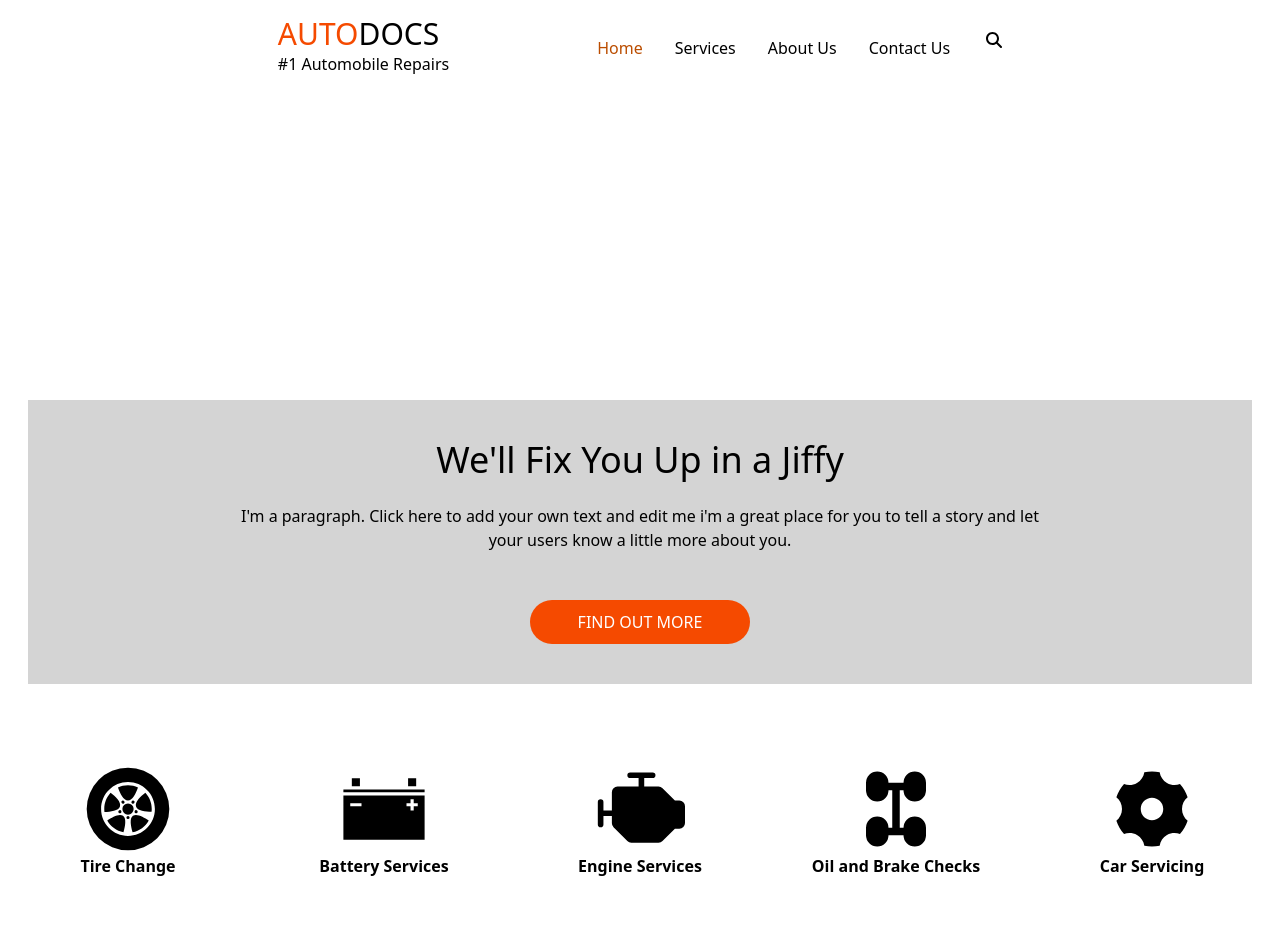
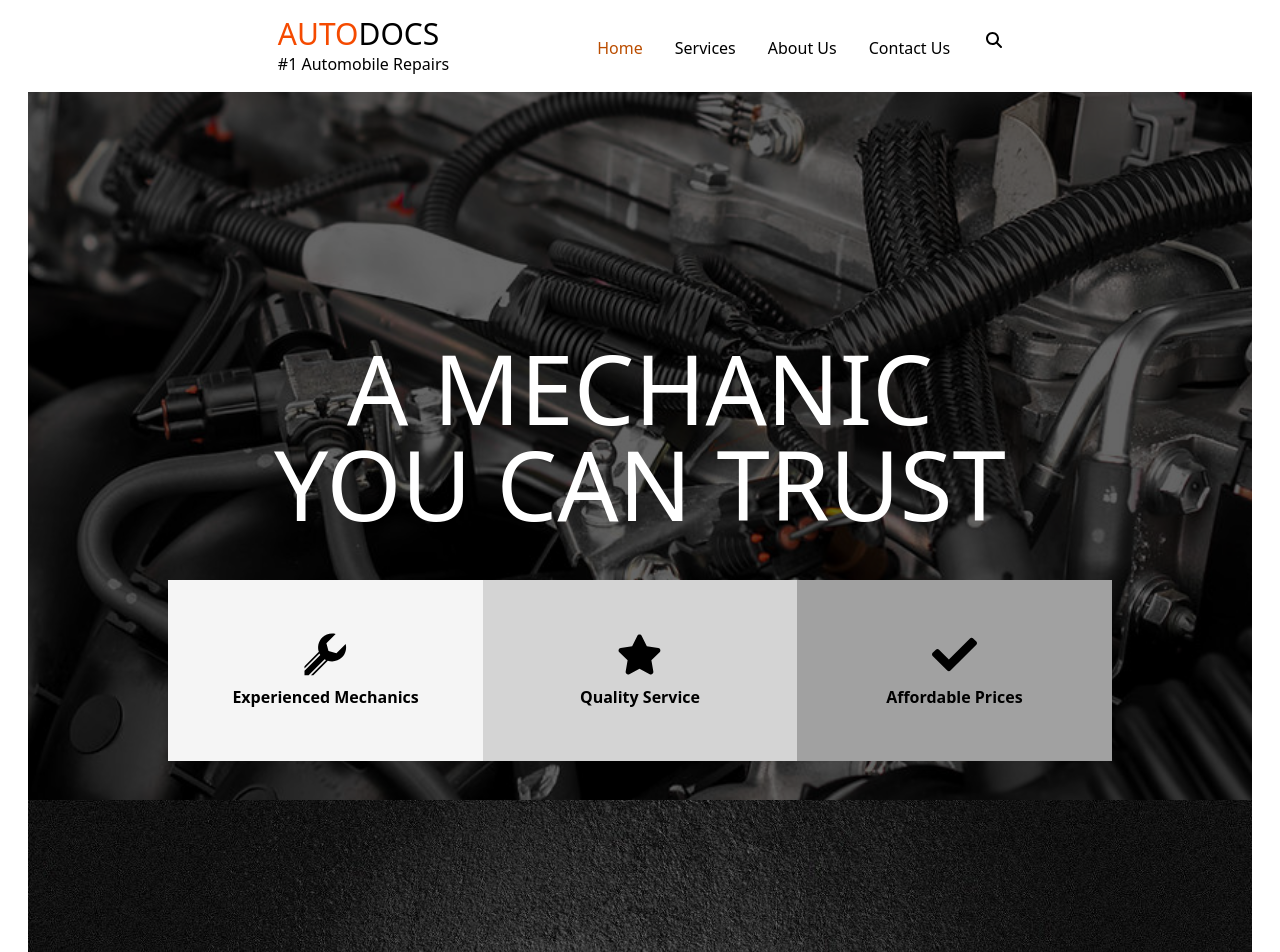
Before and after one commit to SKY-NYT/Autodoc, a React (Vite) app: page / in a window 1280 px wide. Shown: the top 952 px of the page. Built offline with nearby package versions, Linux system fonts and the light colour scheme.

Commit message:
homeedits

```diff
--- a/src/components/Navbar.jsx
+++ b/src/components/Navbar.jsx
@@ -1,35 +1,43 @@
-import React from 'react'
-import { NavLink } from 'react-router-dom'
-import SearchButton from './searchbutton'
+import React from "react";
+import { NavLink } from "react-router-dom";
+import SearchButton from "./searchbutton";
 const Navbar = () => {
-
-const linkClass = ({isActive}) => isActive
-?'text-amber-700'
-:'hover:text-amber-700'
+  const linkClass = ({ isActive }) =>
+    isActive ? "text-amber-700" : "hover:text-amber-700";
 
   return (
     <nav>
-
-      <div className=" place-items-center w-screen fixed  z-10 bg-white">
-      <div className='flex justify-center gap-9 p-4 '>
-      <div className='text-3xl pr-28 text-'>
-        <span className='text-orange-600'>AUTO</span>DOCS
-        <p className='text-base '>#1 Automobile Repairs </p>
-      </div>
-      <div className ='flex gap-8 pt-5'>
-
-        <NavLink to='/' className={linkClass}> Home </NavLink>
-        <NavLink to='/services' className={linkClass} > Services </NavLink>
-        <NavLink to='/about_us' className={linkClass} > About Us </NavLink>
-        <NavLink  to='contact_us' className={linkClass}> Contact Us </NavLink>
-      </div>
-      <div className="pt-4">
-        <SearchButton/>
-    </div>
-      </div>
+      <div className=" place-items-center w-screen fixed  z-30 bg-white">
+        <div className="flex justify-center gap-9 p-4 ">
+          <div className="text-3xl pr-28 text-">
+            <span className="text-orange-600">AUTO</span>DOCS
+            <p className="text-base ">#1 Automobile Repairs </p>
+          </div>
+          <div className="flex gap-8 pt-5">
+            <NavLink to="/" className={linkClass}>
+              {" "}
+              Home{" "}
+            </NavLink>
+            <NavLink to="/services" className={linkClass}>
+              {" "}
+              Services{" "}
+            </NavLink>
+            <NavLink to="/about_us" className={linkClass}>
+              {" "}
+              About Us{" "}
+            </NavLink>
+            <NavLink to="contact_us" className={linkClass}>
+              {" "}
+              Contact Us{" "}
+            </NavLink>
+          </div>
+          <div className="pt-4">
+            <SearchButton />
+          </div>
+        </div>
       </div>
     </nav>
-  )
-}
+  );
+};
 
-export default Navbar
+export default Navbar;
--- a/src/pages/HomePage.jsx
+++ b/src/pages/HomePage.jsx
@@ -4,12 +4,48 @@ import { GiCarBattery } from "react-icons/gi";
 import { PiEngineFill } from "react-icons/pi";
 import { TbCar4WdFilled } from "react-icons/tb";
 import { RiSettings3Fill } from "react-icons/ri";
-
+import { GiSpanner } from "react-icons/gi";
+import pic from "../assets/images/back.png";
+import { FaStar } from "react-icons/fa";
+import { FaCheck } from "react-icons/fa";
+import homepic from "../assets/images/homepic.png";
 const HomePage = () => {
   return (
     <div>
-      <section className="p-50"></section>
+      <section
+        className=" grid place-items-center pt-170 relative w-full h-screen bg-cover bg-center bg-no-repeat border-x-28 border-white "
+        style={{ backgroundImage: `url(${homepic})` }}
+      >
+        <div className="absolute inset-0 bg-black opacity-60"></div>
+      </section>
+      <section className=" grid place-items-center">
+        <div className="absolute top-85 z-10 text-8xl w-220 text-center text-white ">
+          <h1>
+            A MECHANIC <br />
+            YOU CAN TRUST
+          </h1>
+        </div>
+        <div className="absolute top-145 grid grid-cols-3 place-content-center text-center z-10">
+          <div className="bg-neutral-100 px-16 py-13 flex flex-col items-center justify-center">
+            <GiSpanner size={45} />
+            <h2 className="font-bold mt-2">Experienced Mechanics</h2>
+          </div>
+          <div className="bg-neutral-300 px-16 py-13 flex flex-col items-center justify-center">
+            <FaStar size={45} />
+            <h2 className="font-bold mt-2">Quality Service</h2>
+          </div>
+          <div className="bg-neutral-400 px-16 py-13 flex flex-col items-center justify-center">
+            <FaCheck size={45} />
+            <h2 className="font-bold mt-2">Affordable Prices</h2>
+          </div>
+        </div>
+      </section>
 
+      <section className=" border-x-white border-x-28 z-10 ">
+        <div className=" grid place-items-center overflow-hidden h-40  ">
+          <img src={pic} className=" w-full" />
+        </div>
+      </section>
       <section className=" border-x-white border-x-28  ">
         <div className="grid place-items-center bg-neutral-300   py-10">
           <p className=" text-4xl text-center font-medium">
@@ -28,7 +64,7 @@ const HomePage = () => {
           </button>
         </div>
       </section>
-      <section className="grid grid-cols-5 font-bold py-20">
+      <section className="grid grid-cols-5 font-bold py-20 z-10">
         <div className="place-items-center">
           <GiCarWheel size={90} />
           <h2 className="text-center">Tire Change</h2>
```
Also changed, not shown: src/assets/images/homepic.png (added).
